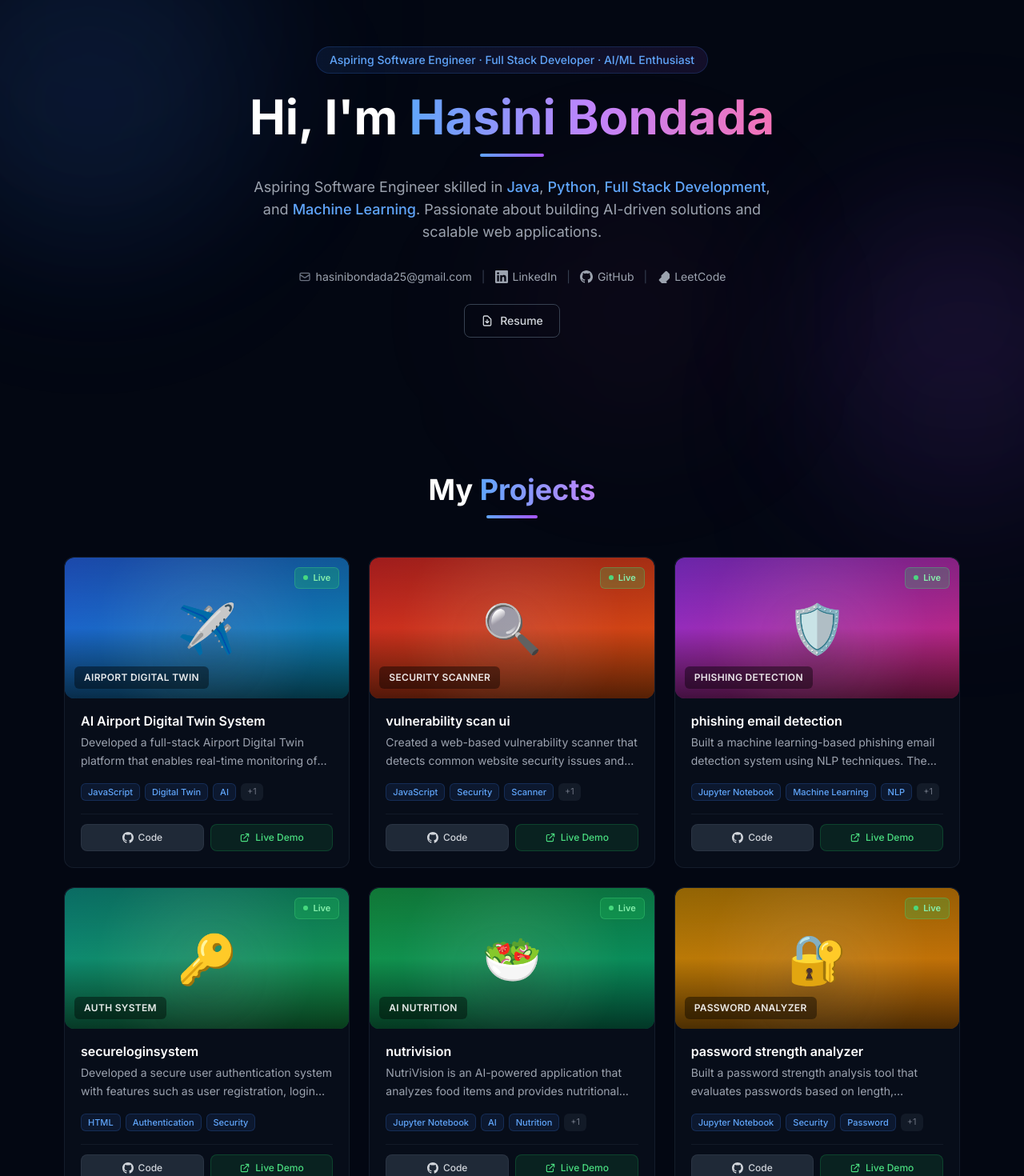
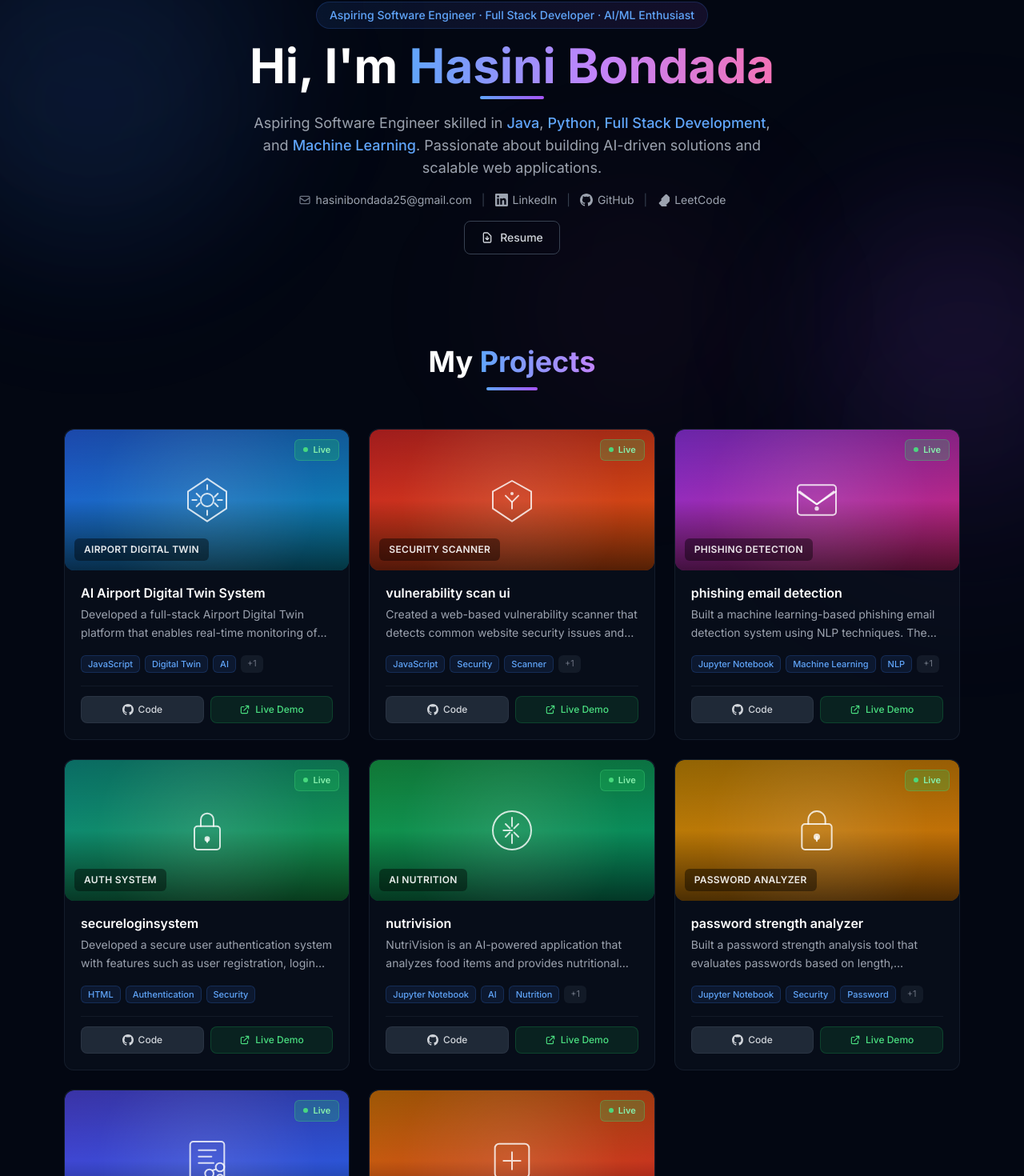
Before and after one commit to hasinibondada/portfolio-frontend, a React (Vite) app: page /#/ in a window 1280 px wide. Shown: the part 144-1614 px from the top of the page at 80% size. Built offline with nearby package versions, Linux system fonts and the light colour scheme; no server answers.

Commit message:
update resume

```diff
--- a/src/components/About.jsx
+++ b/src/components/About.jsx
@@ -45,7 +45,7 @@ const certifications = [
 
 export default function About() {
   return (
-    <section id="about" className="relative max-w-6xl mx-auto px-4 py-20">
+    <section id="about" className="relative max-w-6xl mx-auto px-4 pb-20 pt-4">
       <div className="text-center mb-12">
         <h2 className="text-3xl md:text-4xl font-bold text-white mb-3">
           About <span className="text-transparent bg-clip-text bg-gradient-to-r from-blue-400 to-purple-400">Me</span>
--- a/src/components/Hero.jsx
+++ b/src/components/Hero.jsx
@@ -1,22 +1,22 @@
 export default function Hero() {
   return (
-    <section className="relative min-h-[80vh] flex items-center justify-center px-4 overflow-hidden">
+    <section className="relative min-h-[60vh] flex items-center justify-center px-4 overflow-hidden">
       <div className="absolute inset-0 z-0">
         <div className="gradient-orb w-96 h-96 bg-blue-500/10 top-20 -left-20 animate-float" />
         <div className="gradient-orb w-80 h-80 bg-purple-500/10 bottom-20 -right-20 animate-float" style={{ animationDelay: '-3s' }} />
       </div>
       <div className="relative z-10 max-w-4xl mx-auto text-center animate-fade-in">
-        <div className="inline-block px-4 py-1.5 rounded-full bg-gradient-to-r from-blue-500/10 to-purple-500/10 border border-blue-500/20 text-blue-400 text-sm font-medium mb-6 backdrop-blur-sm">
+        <div className="inline-block px-4 py-1.5 rounded-full bg-gradient-to-r from-blue-500/10 to-purple-500/10 border border-blue-500/20 text-blue-400 text-sm font-medium mb-4 backdrop-blur-sm">
           Aspiring Software Engineer &middot; Full Stack Developer &middot; AI/ML Enthusiast
         </div>
-        <h1 className="text-4xl md:text-6xl font-bold text-white mb-4 leading-tight">
+        <h1 className="text-4xl md:text-6xl font-bold text-white mb-2 leading-tight">
           Hi, I'm{' '}
           <span className="text-transparent bg-clip-text bg-gradient-to-r from-blue-400 via-purple-400 to-pink-400">
             Hasini Bondada
           </span>
         </h1>
-        <div className="h-1 w-20 bg-gradient-to-r from-blue-400 to-purple-500 mx-auto mb-6 rounded-full" />
-        <p className="text-base md:text-lg text-gray-400 mb-8 max-w-2xl mx-auto leading-relaxed">
+        <div className="h-1 w-20 bg-gradient-to-r from-blue-400 to-purple-500 mx-auto mb-4 rounded-full" />
+        <p className="text-base md:text-lg text-gray-400 mb-4 max-w-2xl mx-auto leading-relaxed">
           Aspiring Software Engineer skilled in <span className="text-blue-400 font-medium">Java</span>,{' '}
           <span className="text-blue-400 font-medium">Python</span>,{' '}
           <span className="text-blue-400 font-medium">Full Stack Development</span>, and{' '}
@@ -24,7 +24,7 @@ export default function Hero() {
           Passionate about building AI-driven solutions and scalable web applications.
         </p>
 
-        <div className="flex items-center justify-center gap-3 flex-wrap text-sm text-gray-400 mb-4">
+        <div className="flex items-center justify-center gap-3 flex-wrap text-sm text-gray-400 mb-2">
           <a href="mailto:hasinibondada25@gmail.com" className="hover:text-blue-400 transition-colors flex items-center gap-1.5">
             <svg className="w-4 h-4 text-gray-500" fill="none" viewBox="0 0 24 24" stroke="currentColor"><path strokeLinecap="round" strokeLinejoin="round" strokeWidth={2} d="M3 8l7.89 5.26a2 2 0 002.22 0L21 8M5 19h14a2 2 0 002-2V7a2 2 0 00-2-2H5a2 2 0 00-2 2v10a2 2 0 002 2z" /></svg>
             hasinibondada25@gmail.com
@@ -47,7 +47,7 @@ export default function Hero() {
         </div>
 
 
-        <div className="flex items-center justify-center gap-3 flex-wrap mt-6">
+        <div className="flex items-center justify-center gap-3 flex-wrap mt-4">
           <a href="/resume.pdf" download className="px-5 py-2.5 border border-gray-700 hover:border-blue-500/50 text-gray-300 hover:text-white rounded-lg font-medium transition-all text-sm flex items-center gap-2">
             <svg className="w-4 h-4" fill="none" viewBox="0 0 24 24" stroke="currentColor"><path strokeLinecap="round" strokeLinejoin="round" strokeWidth={2} d="M12 10v6m0 0l-3-3m3 3l3-3m2 8H7a2 2 0 01-2-2V5a2 2 0 012-2h5.586a1 1 0 01.707.293l5.414 5.414a1 1 0 01.293.707V19a2 2 0 01-2 2z" /></svg>
             Resume
--- a/src/components/Projects.jsx
+++ b/src/components/Projects.jsx
@@ -1,4 +1,74 @@
 import { Helmet } from 'react-helmet-async';
+
+const ProjectIcon = ({ name, className = "w-10 h-10" }) => {
+  const icons = {
+    'AI-Airport-Digital-Twin-System': (
+      <svg className={className} viewBox="0 0 48 48" fill="none" stroke="currentColor" strokeWidth="1.5" strokeLinecap="round" strokeLinejoin="round">
+        <path d="M24 4L6 16v16l18 12 18-12V16L24 4z" />
+        <circle cx="24" cy="24" r="6" />
+        <path d="M24 10v4M24 34v4M14 18l3 3M31 27l3 3M14 30l3-3M31 21l3-3" />
+        <path d="M10 24h4M34 24h4" strokeWidth="1.5" />
+      </svg>
+    ),
+    'vulnerability-scan-ui': (
+      <svg className={className} viewBox="0 0 48 48" fill="none" stroke="currentColor" strokeWidth="1.5" strokeLinecap="round" strokeLinejoin="round">
+        <path d="M24 6L6 16v16l18 12 18-12V16L24 6z" />
+        <path d="M18 20l6 6 6-6" />
+        <path d="M24 26v6" />
+        <circle cx="24" cy="18" r="1.5" fill="currentColor" stroke="none" />
+      </svg>
+    ),
+    'nutrivision': (
+      <svg className={className} viewBox="0 0 48 48" fill="none" stroke="currentColor" strokeWidth="1.5" strokeLinecap="round" strokeLinejoin="round">
+        <circle cx="24" cy="24" r="18" />
+        <path d="M24 12v8" />
+        <path d="M24 28v8" />
+        <path d="M16 24h8" />
+        <path d="M18 18l4 4M30 30l-4-4M30 18l-4 4M18 30l4-4" />
+      </svg>
+    ),
+    'phishing-email-detection-': (
+      <svg className={className} viewBox="0 0 48 48" fill="none" stroke="currentColor" strokeWidth="1.5" strokeLinecap="round" strokeLinejoin="round">
+        <path d="M40 16L24 28 8 16" />
+        <rect x="6" y="10" width="36" height="28" rx="3" />
+        <path d="M6 16l18 12 18-12" />
+        <circle cx="24" cy="32" r="2" fill="currentColor" stroke="none" />
+      </svg>
+    ),
+    'KNN-Resume-job-matching': (
+      <svg className={className} viewBox="0 0 48 48" fill="none" stroke="currentColor" strokeWidth="1.5" strokeLinecap="round" strokeLinejoin="round">
+        <rect x="8" y="6" width="32" height="36" rx="3" />
+        <path d="M16 14h16M16 20h12M16 26h14" />
+        <circle cx="26" cy="36" r="4" />
+        <circle cx="36" cy="30" r="4" />
+        <circle cx="36" cy="40" r="3" />
+        <path d="M29 33l3-1" strokeWidth="1.5" />
+      </svg>
+    ),
+    'password-strength-analyzer': (
+      <svg className={className} viewBox="0 0 48 48" fill="none" stroke="currentColor" strokeWidth="1.5" strokeLinecap="round" strokeLinejoin="round">
+        <rect x="10" y="18" width="28" height="24" rx="3" />
+        <path d="M16 18V14a8 8 0 0116 0v4" />
+        <circle cx="24" cy="30" r="3" fill="currentColor" stroke="none" />
+        <path d="M24 30v4" />
+      </svg>
+    ),
+    'secureloginsystem': (
+      <svg className={className} viewBox="0 0 48 48" fill="none" stroke="currentColor" strokeWidth="1.5" strokeLinecap="round" strokeLinejoin="round">
+        <rect x="12" y="20" width="24" height="22" rx="3" />
+        <path d="M18 20V14a6 6 0 0112 0v6" />
+        <circle cx="24" cy="32" r="2.5" fill="currentColor" stroke="none" />
+        <path d="M24 32v3" />
+      </svg>
+    ),
+  };
+  return icons[name] || (
+    <svg className={className} viewBox="0 0 48 48" fill="none" stroke="currentColor" strokeWidth="1.5" strokeLinecap="round" strokeLinejoin="round">
+      <rect x="8" y="8" width="32" height="32" rx="4" />
+      <path d="M16 24h16M24 16v16" />
+    </svg>
+  );
+};
 
 const projectImages = {
   'AI-Airport-Digital-Twin-System': { emoji: '✈️', gradient: 'from-blue-600 to-cyan-600', label: 'Airport Digital Twin' },
@@ -47,8 +117,8 @@ function ProjectThumbnail({ name }) {
       <div className={`absolute inset-0 bg-gradient-to-br ${info.gradient} opacity-90`} />
       <div className="absolute inset-0 bg-gradient-to-t from-black/60 via-transparent to-black/20" />
       <div className="absolute inset-0 bg-[radial-gradient(circle_at_50%_50%,rgba(255,255,255,0.1),transparent_70%)]" />
-      <span className="absolute inset-0 flex items-center justify-center text-5xl md:text-6xl transform group-hover/thumb:scale-110 transition-all duration-500 drop-shadow-2xl">
-        {info.emoji}
+      <span className="absolute inset-0 flex items-center justify-center text-white/80 transform group-hover/thumb:scale-110 transition-all duration-500">
+        <ProjectIcon name={name} className="w-14 h-14 md:w-16 md:h-16" />
       </span>
       <span className="absolute bottom-3 left-3 text-xs font-semibold text-white/90 bg-black/40 px-3 py-1.5 rounded-md backdrop-blur-sm tracking-wide uppercase">
         {info.label}
```
Also changed, not shown: 2 other files (tests, documents, lock files or other folders).
